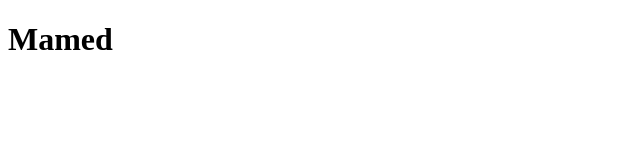
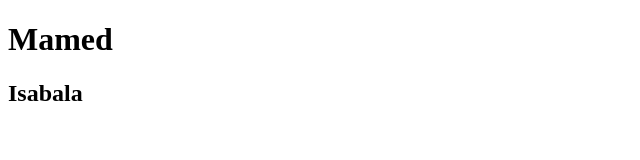
Before and after one commit to bashirazizov/shiny-funicular, a plain HTML site: page index.html in a window 1280 px wide. Shown: the whole page, without its empty margins (0-640 px from the left). Drawn offline with Linux system fonts and the light colour scheme.

Commit message:
modified index.html

```diff
--- a/index.html
+++ b/index.html
@@ -8,5 +8,6 @@
 </head>
 <body>
     <h1>Mamed</h1>
+    <h2>Isabala</h2>
 </body>
 </html>
```
